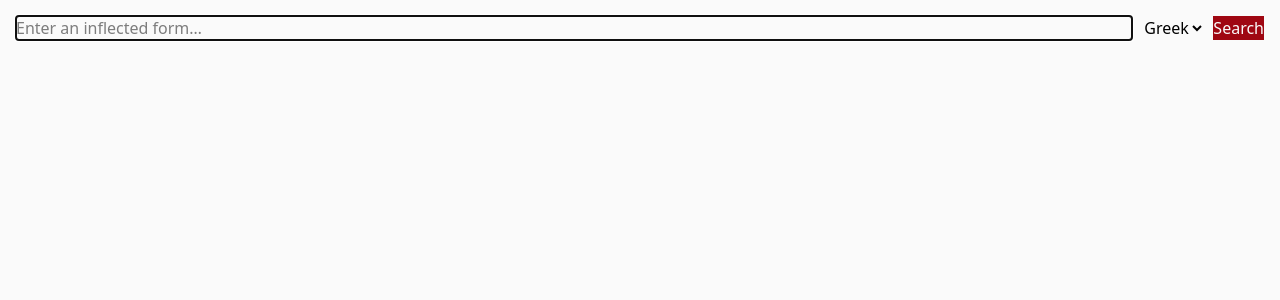
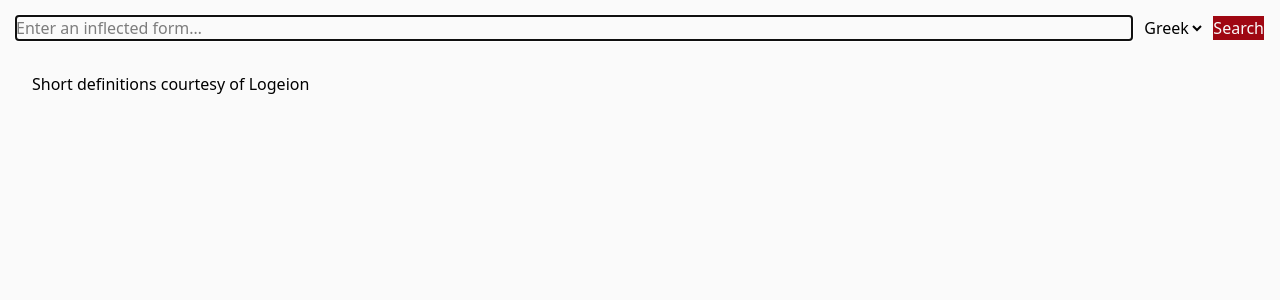
Before and after one commit to PerseusDLCode/pdl-morph-server, a FastAPI app: page /morph in a window 1280 px wide. Shown: the part 52-352 px from the top of the page. Run offline with FastAPI, Linux system fonts and the light colour scheme; some libraries are stand-ins or nearby versions.

Commit message:
Add credit for short defs

```diff
--- a/src/new_morpheus/templates/morph.html.jinja
+++ b/src/new_morpheus/templates/morph.html.jinja
@@ -137,6 +137,9 @@
     </details>
     {% endfor %}
 </div>
+<footer class="footer footer-center sticky bottom-0 bg-base-300 text-base-content p-4">
+    <p>Short definitions courtesy of <a href="https://logeion.uchicago.edu" class="link" target="_blank" rel="noopener">Logeion</a></p>
+</footer>
 {% endblock %}
 
 {% block scripts %}
```
